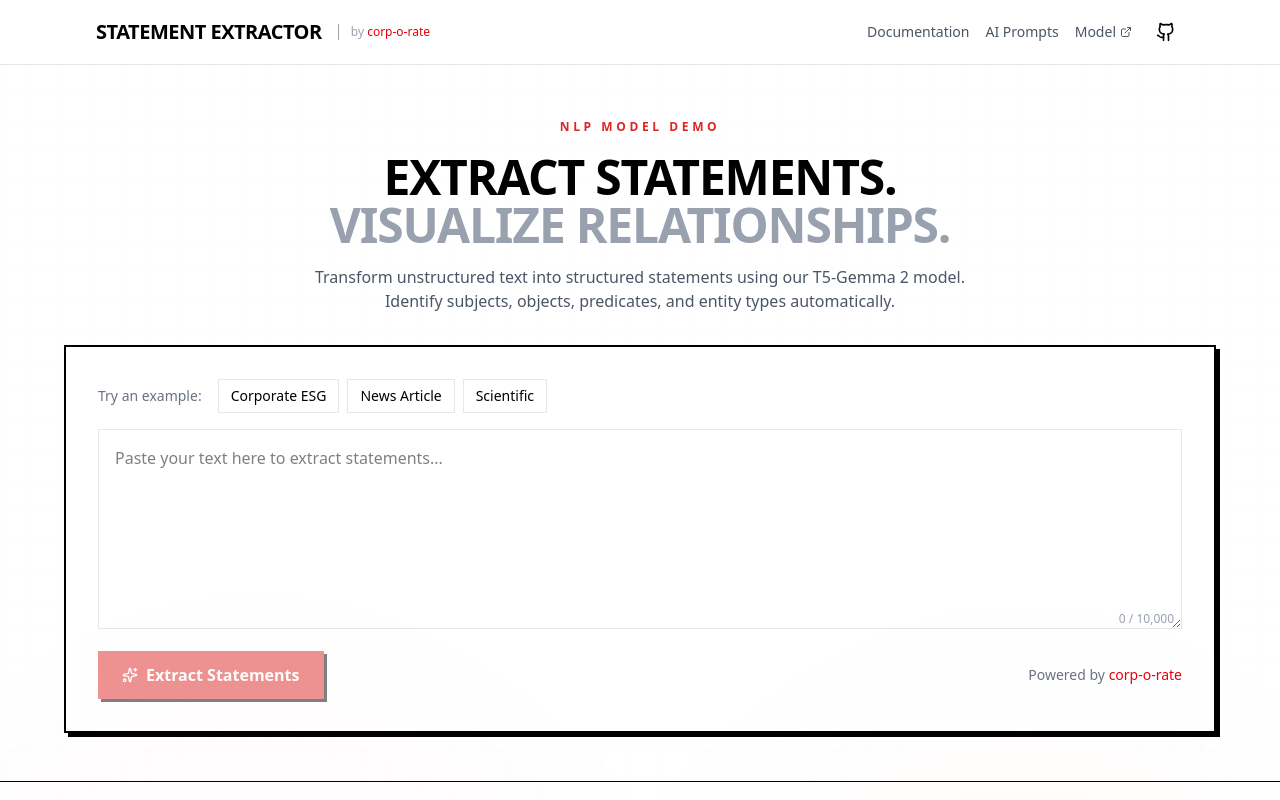
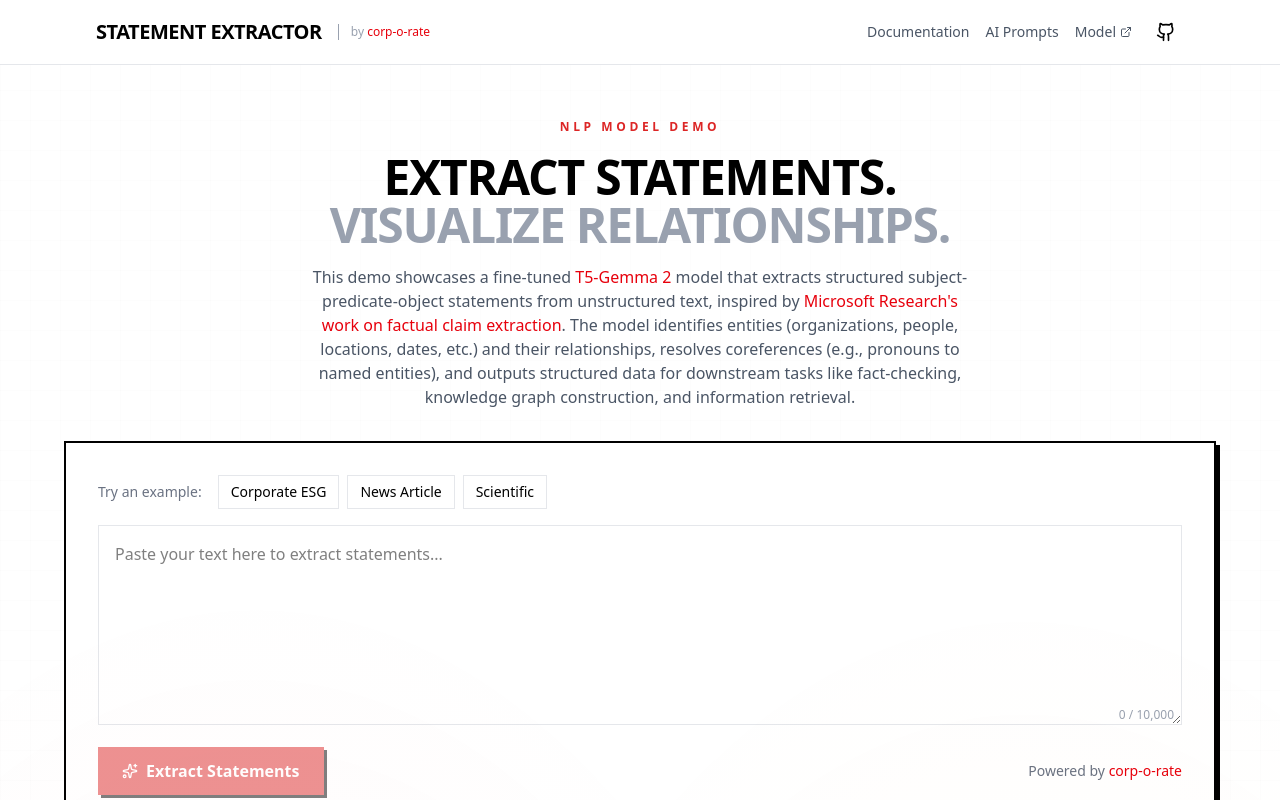
Before and after one commit to corp-o-rate/statement-extractor, a Next.js app: page / in a window 1280 px wide. Shown: the top 800 px of the page. Built offline with nearby package versions, Linux system fonts and the light colour scheme.

Commit message:
Update demo text for T5-Gemma 2 model and improve Dockerfile handler ordering
- Enhanced the demo's text to provide more information and external links about the T5-Gemma 2 model and its capabilities.
- Reordered `COPY handler.py` in the Dockerfile to align with best practices.

```diff
--- a/src/app/page.tsx
+++ b/src/app/page.tsx
@@ -228,8 +228,29 @@ export default function Home() {
                 <span className="text-gray-400">VISUALIZE RELATIONSHIPS.</span>
               </h1>
               <p className="mt-4 text-gray-600 max-w-2xl mx-auto">
-                Transform unstructured text into structured statements using our T5-Gemma 2 model.
-                Identify subjects, objects, predicates, and entity types automatically.
+                This demo showcases a fine-tuned{' '}
+                <a
+                  href="https://blog.google/technology/developers/t5gemma-2/"
+                  target="_blank"
+                  rel="noopener noreferrer"
+                  className="text-red-600 hover:underline font-medium"
+                >
+                  T5-Gemma 2
+                </a>{' '}
+                model that extracts structured subject-predicate-object statements from unstructured text,
+                inspired by{' '}
+                <a
+                  href="https://www.microsoft.com/en-us/research/publication/towards-effective-extraction-and-evaluation-of-factual-claims/"
+                  target="_blank"
+                  rel="noopener noreferrer"
+                  className="text-red-600 hover:underline font-medium"
+                >
+                  Microsoft Research&apos;s work on factual claim extraction
+                </a>.
+                The model identifies entities (organizations, people, locations, dates, etc.) and their
+                relationships, resolves coreferences (e.g., pronouns to named entities), and outputs
+                structured data for downstream tasks like fact-checking, knowledge graph construction,
+                and information retrieval.
               </p>
             </div>
 
```
Also changed, not shown: 1 other file (tests, documents, lock files or other folders).
